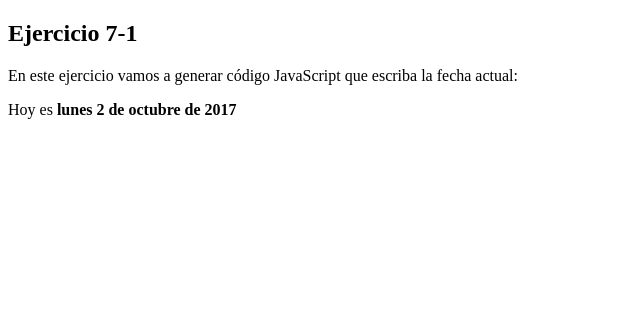
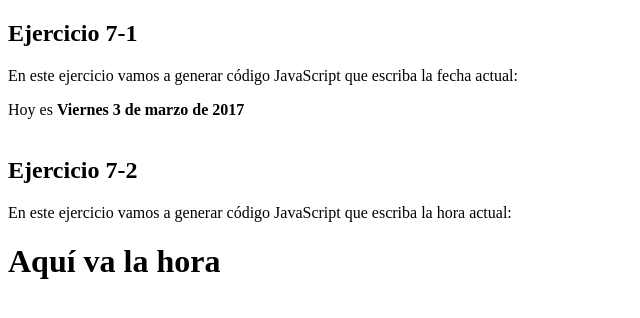
Before and after one commit to Ezequielbv/uned_7.1, a plain HTML site: page index.html in a window 1280 px wide. Shown: the whole page, without its empty margins (0-640 px from the left). Drawn offline with Linux system fonts and the light colour scheme.

Commit message:
Update index.html

```diff
--- a/index.html
+++ b/index.html
@@ -2,23 +2,27 @@
 <head>
 <meta charset="utf-8">
 
-<SCRIPT TYPE="text/javascript" SRC="js/Ejercicio_7.js"> </SCRIPT>
+<SCRIPT TYPE="text/javascript" SRC="js/JavaScript.js"> </SCRIPT>
 
-<title>Ejercicio 7-1</title>
+<title>Ejercicio 7-1 y 7-2</title>
 </head>
 
-<body onload="ponfecha()" onload="ponhora()">
-<h2>Ejercicio 7-1 </h2>
+<body onload="
+	ponfecha();
+	ponhora();
+	">
 
+<h2>Ejercicio 7-1</h2>
 <p>En este ejercicio vamos a generar código JavaScript que escriba la fecha actual:</p>
+<div onload="ponfecha()">
+	<div id="set_day">Hoy es <b>Viernes 3 de marzo de 2017</b></div>
+</div>
+<br>
+<h2>Ejercicio 7-2 </h2>
+<p>En este ejercicio vamos a generar código JavaScript que escriba la hora actual:</p>
+<div onload="ponhora()">
+	<div id="set_time"><h1>Aquí va la hora</h1></div>
+</div>
 
-<div id="cuadro_txt_date">Hoy es <b>Viernes 3 de marzo de 2017</b></div>
-<!--
-<h2>Ejercicio 7-2 </h2>
-
-<p>En este ejercicio vamos a generar código JavaScript que escriba la hora actual:</p>
-
-<div id="cuadro_txt_time"><h1>Aquí va la hora</h1></div>
--->
 </body>
 </html>
```
